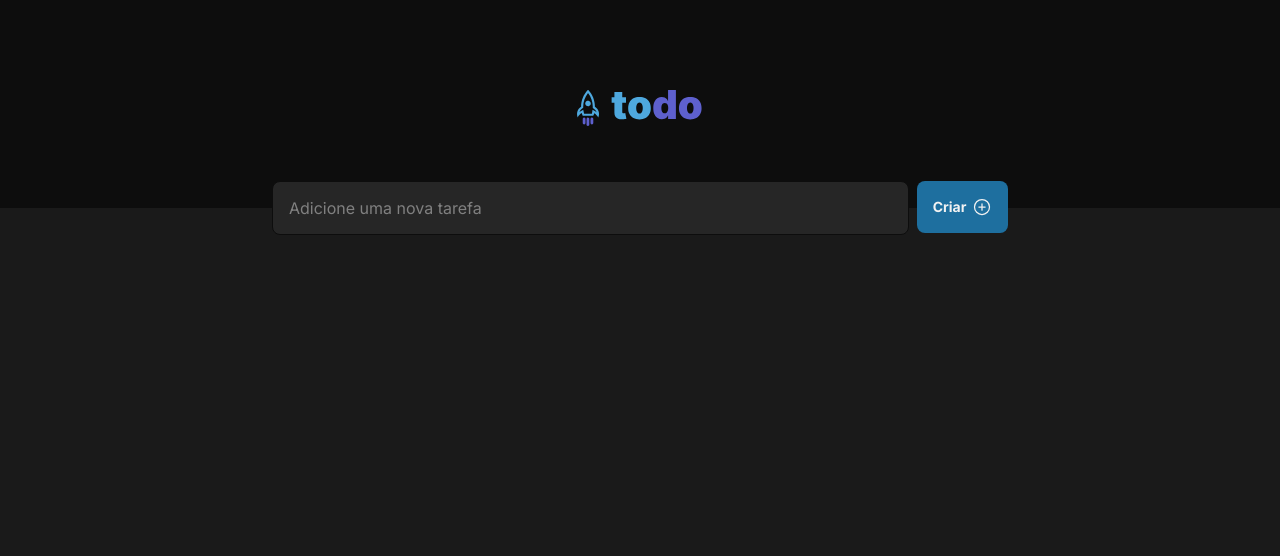
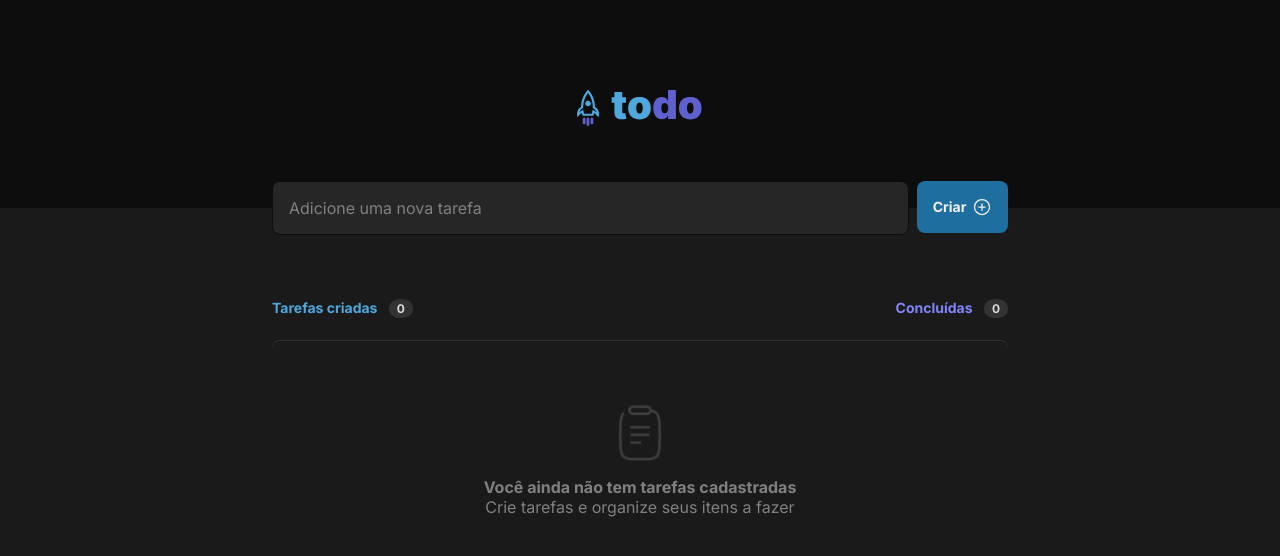
Before and after one commit to diipacheco/todo-list, a React (Vite) app: page / in a window 1280 px wide. Shown: the top 556 px of the page. Built offline with nearby package versions, Linux system fonts and the light colour scheme.

Commit message:
Adds Empty Tasks component

```diff
--- a/src/App.tsx
+++ b/src/App.tsx
@@ -3,7 +3,8 @@
 import { Header } from './components/Header';
 import { Input } from './components/Input';
 import { Button } from './components/Button';
-
+import { TasksHeader } from './components/TasksList/TasksHeader';
+import { EmptyTasks } from './components/TasksList/EmptyTasks';
 
 import styles from './App.module.css';
 function App() {
@@ -15,8 +16,13 @@
         <div className={styles.taskInputContainer}>
           <Input />
           <Button>Criar
-            <PlusCircle size={20} color="#f2f2f2"  />
+            <PlusCircle size={20} color="#f2f2f2" />
           </Button>
+        </div>
+
+        <div className={styles.tasksContainer}>
+          <TasksHeader />
+          <EmptyTasks />
         </div>
       </section>
     </main>
--- /dev/null
+++ b/src/components/TasksList/EmptyTasks.module.css
@@ -0,0 +1,23 @@
+.emptyTasksContainer {
+  display: flex;
+  flex-direction: column;
+  justify-content: center;
+  align-items: center;
+
+  padding: 4rem 1.5rem;
+  border-radius: 8px;
+
+  border-top: 1px solid var(--gray-400);
+  color: var(--gray-300);
+}
+
+.emptyTasksContainer img {
+  height: 3.5rem;
+  margin-bottom: 1rem;
+}
+
+.emptyTasksContainer p {
+  display: flex;
+  flex-direction: column;
+  text-align: center;
+}
--- /dev/null
+++ b/src/components/TasksList/EmptyTasks.tsx
@@ -0,0 +1,15 @@
+import Clipboard from '../../assets/Clipboard.svg';
+
+import styles from './EmptyTasks.module.css';
+
+export function EmptyTasks() {
+  return (
+    <article className={styles.emptyTasksContainer}>
+      <p>
+        <img src={Clipboard} alt='Ícone clipboard' />
+        <strong>Você ainda não tem tarefas cadastradas</strong>
+        Crie tarefas e organize seus itens a fazer
+      </p>
+    </article>
+  )
+}
```
Also changed, not shown: src/assets/Clipboard.svg (added).
